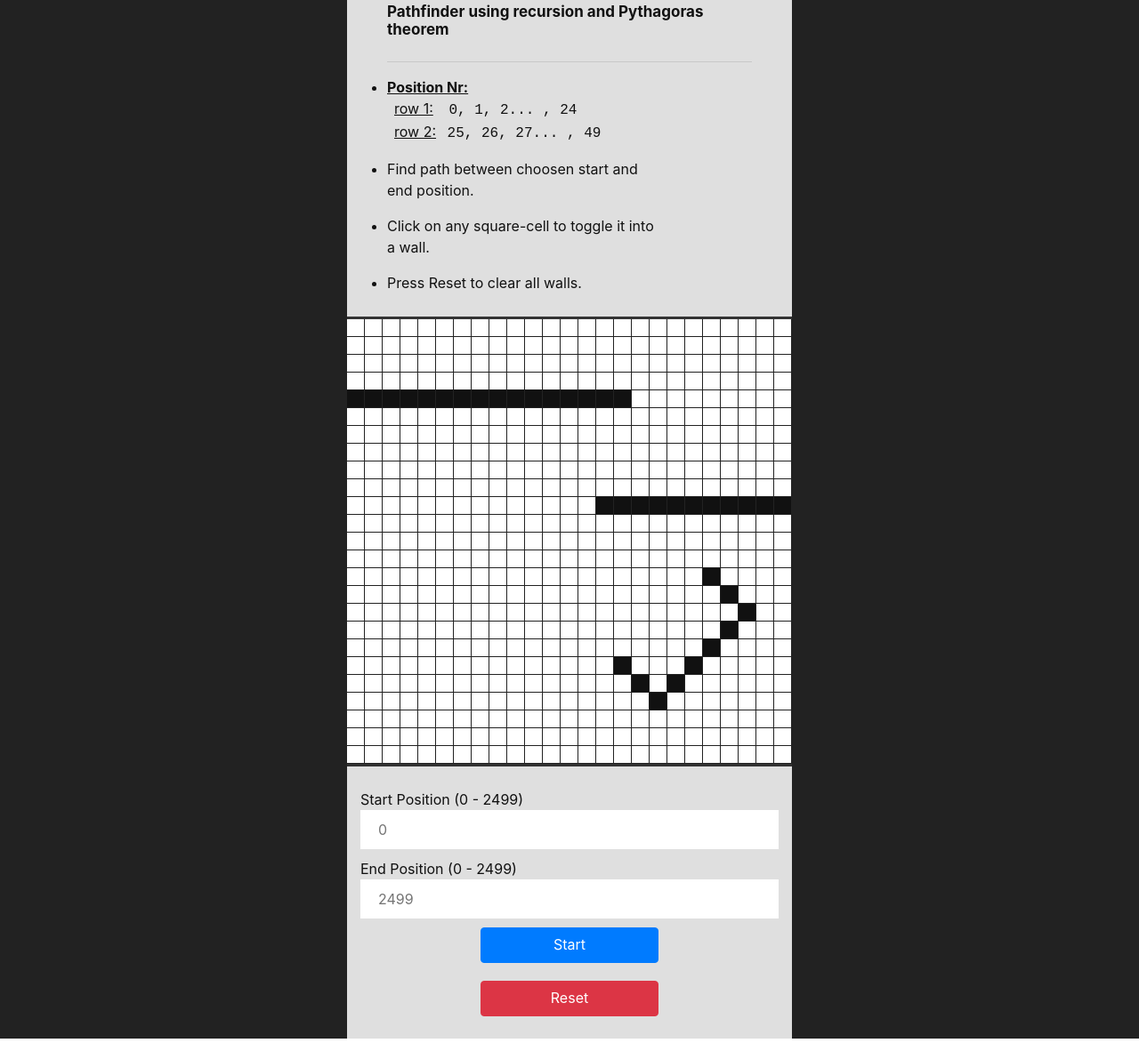
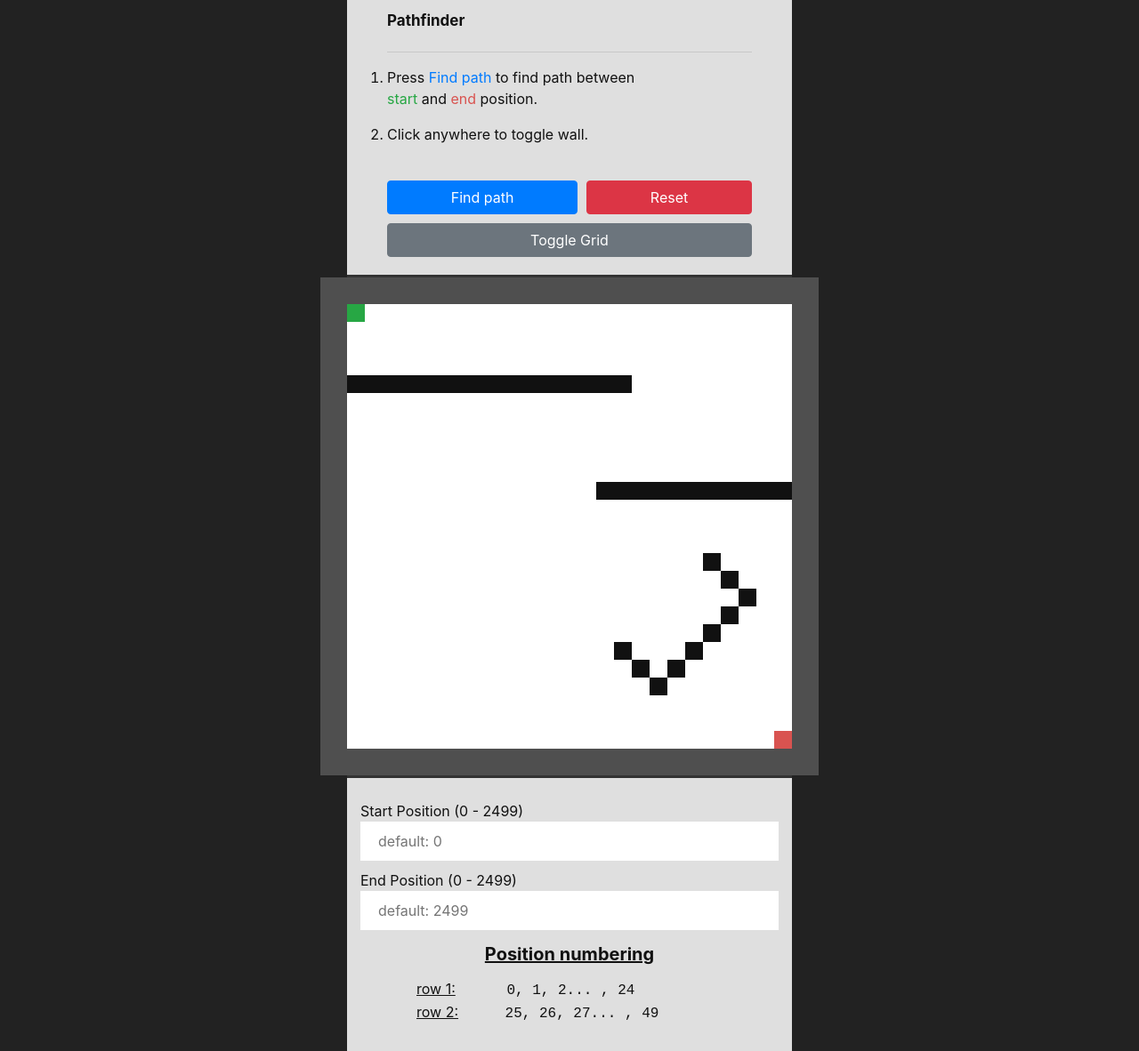
Before and after one commit to pontussandberg/pathfinder, a plain HTML site: page index.html in a window 1280 px wide. Shown: the part 17-1199 px from the top of the page at 89% size. Drawn offline with Linux system fonts and the light colour scheme.

Commit message:
adding grid fature

```diff
--- a/app.js
+++ b/app.js
@@ -9,13 +9,17 @@ class Square {
         this.height = 20;
         this.ctx = context;
     }
-    draw(color) {
+    draw(color, grid) {
+        let fillSize = 20;
+        if (grid) fillSize = 19;
+
         if (color) this.ctx.fillStyle = color;
         else this.ctx.fillStyle = "#fff";
         this.ctx.beginPath();
-        this.ctx.fillRect(this.x, this.y, 19, 19);
+        this.ctx.fillRect(this.x, this.y, fillSize, fillSize);
         this.ctx.stroke();
     }
+
 
     log() {
         console.log(x);
@@ -34,6 +38,7 @@ class Game {
         this.finishPos;
         this.currentPos;
         this.interval;
+        this.isGrid = false;
     }
 
     handleStart() {
@@ -50,7 +55,6 @@ class Game {
         this.initalPos = this.currentPos;
         this.finishPos = this.board[endPos];
         this.board[endPos].endPos = true;
-        this.currentPos.draw("yellow");
 
         this.isRunning = true;
         this.interval = setInterval(this.runLoop, 30)
@@ -97,11 +101,8 @@ class Game {
         }
         else {
             clearInterval(this.interval);
-            this.finishPos.draw("yellow");
-            this.initalPos.draw("yellow");
             this.isRunning = false;
             this.isRunningBack = false;
-            console.log("done");
         }
     }
 
@@ -217,11 +218,8 @@ class Game {
                 if (this.board[i].wall) {
                     this.board[i].wall = false;
                     this.board[i].draw('#fff');
-                    console.log("remove: " + i)
-
                 }
                 else {
-                    console.log(i)
                     this.board[i].wall = true;
                     this.board[i].draw('#111');
                 }
@@ -298,17 +296,24 @@ class Game {
 
     paintBoard() {
         for (let i = 0; i < this.board.length; i++) {
-            if (this.board[i].wall) this.board[i].draw("#111");             // wall
-            else if (this.board[i].bestPath) this.board[i].draw("#007bff"); // visited
-            else if (this.board[i].endPos) this.board[i].draw("#d95350");   // best path
-            else if (this.board[i].visited) this.board[i].draw("#27a744");  // finish
-            else this.board[i].draw("#fff");                                // empty
+            if (this.board[i].wall) this.board[i].draw("#111", this.isGrid);
+            else if (this.board[i].bestPath) this.board[i].draw("#007bff", this.isGrid);
+            else if (this.board[i].endPos) this.board[i].draw("#d95350", this.isGrid);
+            else if (this.board[i].visited) this.board[i].draw("#27a744", this.isGrid);
+            else this.board[i].draw("#fff", this.isGrid);
         }
     }
 
-    drawArr(arr, color) {
-        for (let i = 0; i < arr.length; i++) {
-            arr[i].draw(color);
+    toggleGrid() {
+        if (this.isGrid) {
+            this.isGrid = false;
+            ctx.clearRect(0, 0, 500, 500);
+            this.paintBoard();
+        }
+        else {
+            this.isGrid = true;
+            ctx.clearRect(0, 0, 500, 500);
+            this.paintBoard();
         }
     }
 }
@@ -322,11 +327,13 @@ canvas.addEventListener('mousedown', handleClick);
 canvas.height = 500;
 canvas.width = 500;
 
-
-
+// Initializing the game and "game-board"
 let game = new Game();
 game.paintBoard();
 game.getDefaultWalls();
+// Drawing default start and end pos
+game.board[0].draw("#27a744")
+game.board[624].draw("#d95350")
 
 
 function handleReset() {
@@ -342,3 +349,7 @@ function handleClick(e) {
 function handleStart() {
     game.handleStart();
 }
+
+function handleGrid() {
+    game.toggleGrid();
+}
--- a/css/style.css
+++ b/css/style.css
@@ -2,12 +2,16 @@ body, *{
     padding: 0;
     margin: 0;
     box-sizing: border-box;
-
 }
 
 h6{
     font-size: 17px !important;
     margin: 10px 0 25px 0 !important;
+}
+
+h5{
+    font-size: 18px;
+    margin-bottom: 15px !important;
 }
 
 .fat{
@@ -37,7 +41,7 @@ h6{
 .instructions {
     width: 500px;
     background-color: #dfdfdf !important;
-    padding: 10px 45px;
+    padding: 20px 45px;
     border-bottom: 3px solid #333;
     color: #111;
 }
@@ -45,7 +49,18 @@ h6{
     width: 300px;
 }
 
+.form-instr{
+    margin: 15px;
+}
+
+.danger{
+    color: #dc3545;
+
+}
+
+
 .app-form{
+    position: relative;
     width: 500px;
     display: grid;
     background-color: #dfdfdf !important;
@@ -59,14 +74,52 @@ label{
     margin-top: 10px !important;
 }
 
-#btn-1{
-    width: 200px;
-    height: 40px;
-    margin: 10px;
-    justify-self: center;
-}
 
 input{
     border: none;
     padding: 10px 20px;
 }
+
+.red{
+    color: #d95350;
+}
+
+.green{
+    color: #27a744;
+}
+
+.blue{
+     color: #007bff;
+}
+
+.text-center{
+    text-align: center;
+}
+
+.buttons{
+    margin-top: 40px;
+    display: grid;
+    grid-template-areas:
+    'startbtn resetbtn'
+    'gridbtn gridbtn';
+    grid-gap: 10px;
+}
+
+.startbtn{
+    grid-area: startbtn;
+}
+
+.gridbtn{
+    grid-area: gridbtn;
+}
+
+.resetbtn{
+    grid-area: resetbtn;
+}
+
+
+
+canvas{
+    border: 30px solid #4f4f4f;
+    background-color: #606060;
+}
--- a/index.html
+++ b/index.html
@@ -15,33 +15,30 @@
         <div class="grid-wrapper">
 
             <div class="instructions">
-                <h6 class="fat">Pathfinder using recursion and Pythagoras theorem</h6>
+                <h6 class="fat">Pathfinder</h6>
                 <hr>
-                <ul>
+                <ol>
+
                     <li>
-                        <p><span class="fat underline">Position Nr:</span>
-                            <br>
-                            <span class="underline m-2">row 1:</span><span class="numbers"> 0, 1, 2... , 24</span>
-                            <br>
-                            <span class="underline m-2">row 2:</span> <span class="numbers">25, 26, 27... , 49</span>
+                        <p>
+                            Press <span class="blue">Find path</span> to find path between <span
+                                class="green">start</span>
+                            and <span class="red">end</span> position.
                         </p>
                     </li>
                     <li>
                         <p>
-                            Find path between choosen start and end position.
+                            Click anywhere to toggle wall.
                         </p>
                     </li>
-                    <li>
-                        <p>
-                            Click on any square-cell to toggle it into a wall.
-                        </p>
-                    </li>
-                    <li>
-                        <p>
-                            Press Reset to clear all walls.
-                        </p>
-                    </li>
-                </ul>
+
+                </ol>
+                <div class="buttons">
+                    <div onclick="handleStart()" class="btn btn-primary startbtn">Find path</div>
+                    <div onclick="handleGrid()" class="btn btn-secondary gridbtn">Toggle Grid</div>
+                    <div onclick="handleReset()" class="btn btn-danger resetbtn">Reset</div>
+                </div>
+
             </div>
 
 
@@ -50,14 +47,19 @@
 
             <div class="app-form">
                 <label for="start-input">Start Position (0 - 2499)</label>
-                <input id="start-input" autocomplete="off" type="text" placeholder="0">
+                <input id="start-input" autocomplete="off" type="text" placeholder="default: 0">
 
                 <label for="end-input">End Position (0 - 2499)</label>
-                <input id="end-input" autocomplete="off" type="text" placeholder="2499">
+                <input id="end-input" autocomplete="off" type="text" placeholder="default: 2499">
 
-                <div onclick="handleStart()" class="btn btn-primary" id="btn-1">Start</div>
-                <div onclick="handleReset()" class="btn btn-danger" id="btn-1">Reset</div>
+                <div class="form-instr">
 
+                    <h5 class="fat underline text-center">Position numbering</h5>
+
+                    <span class="underline m-5">row 1:</span><span class="numbers"> 0, 1, 2... , 24</span>
+                    <br>
+                    <span class="underline m-5">row 2:</span> <span class="numbers">25, 26, 27... , 49</span>
+                </div>
             </div>
 
 
```
